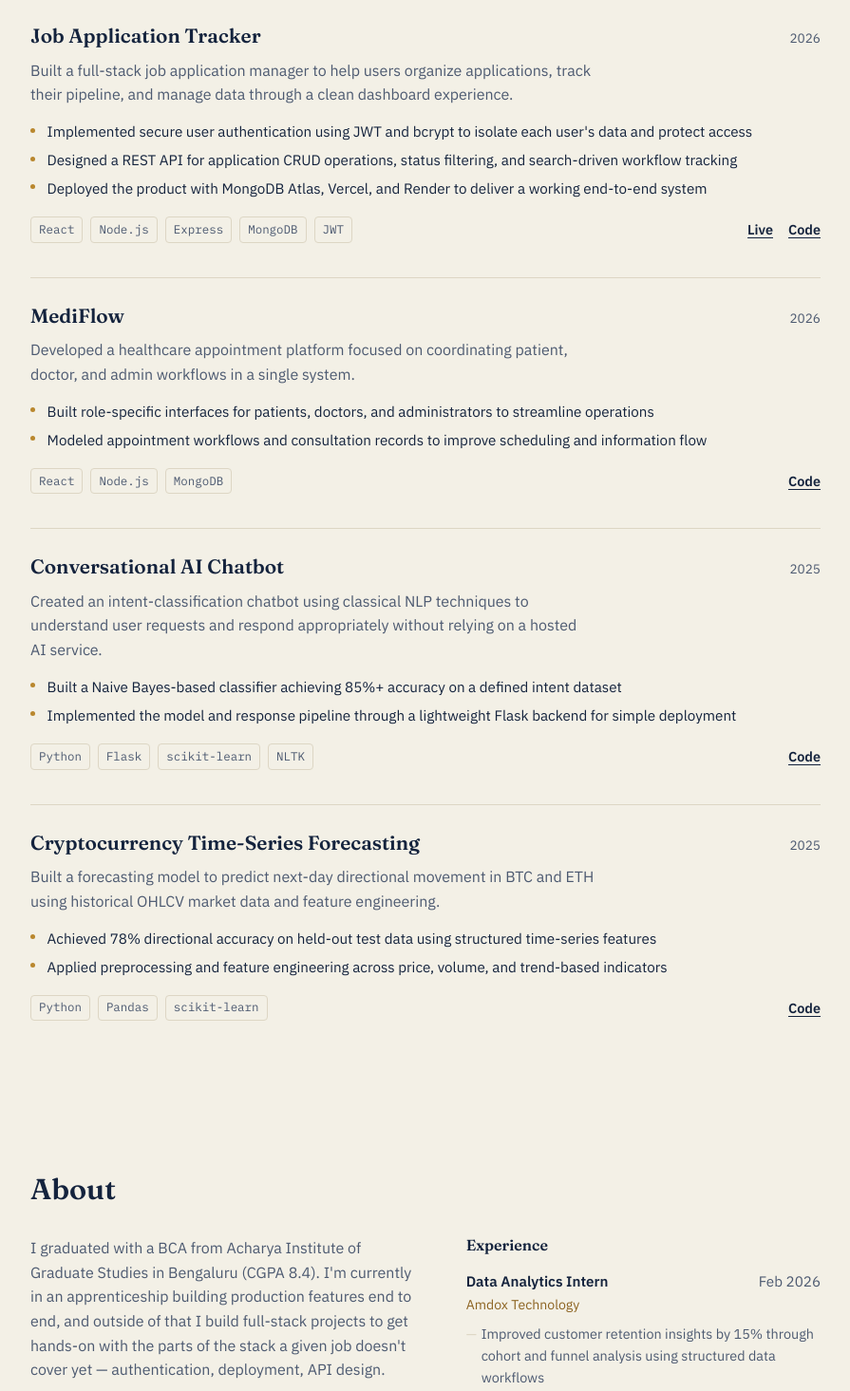
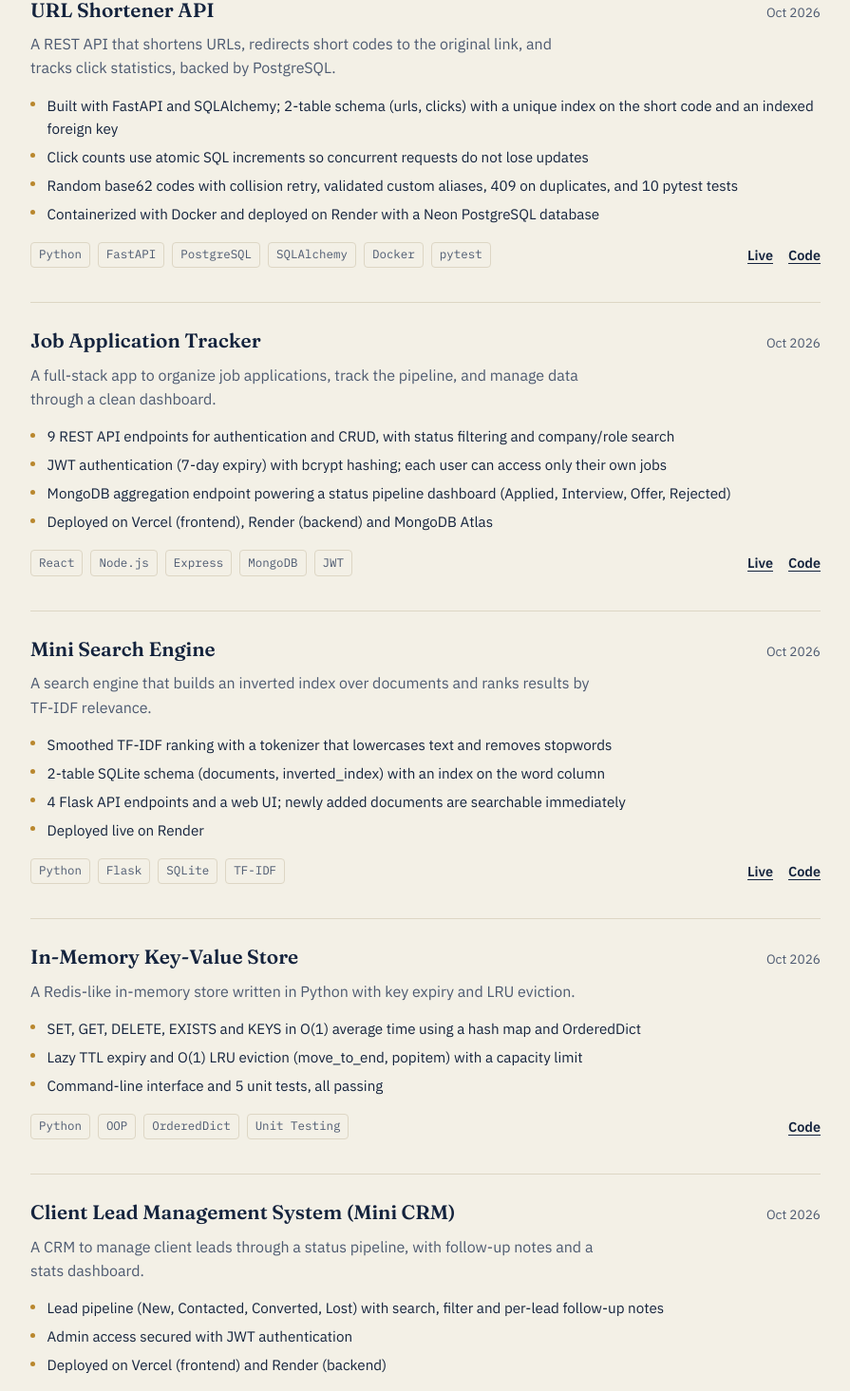
Before and after one commit to amankr04082005-beep/Personal-Portfolio-Website, a React (Vite) app in the folder client/: page / in a window 1280 px wide. Shown: the part 894-2359 px from the top of the page at 95% size, without its empty margins (192-1087 px from the left). Built offline with nearby package versions, Linux system fonts and the light colour scheme; no server answers; the HTML template or start-up script is replaced by a standard one.

Commit message:
Update portfolio content with latest projects

```diff
--- a/client/src/data.js
+++ b/client/src/data.js
@@ -2,7 +2,7 @@ export const profile = {
   name: "Aman Kumar",
   role: "Software Engineer",
   tagline:
-    "Software Engineer focused on building scalable web applications, APIs, and data-driven products — from problem framing to deployment, with a strong emphasis on clean architecture and maintainable code.",
+    "Entry-level Software Engineer who builds and deploys full-stack apps and REST APIs with React, Node.js, FastAPI and PostgreSQL, with a strong base in DSA, OOP and DBMS.",
   location: "Bengaluru, India",
   email: "amankumar04082005@gmail.com",
   phone: "+91 6200428363",
@@ -13,82 +13,98 @@ export const profile = {
 };
 
 export const skills = [
-  {
-    group: "Languages",
-    items: ["Python", "JavaScript", "SQL"],
-  },
-  {
-    group: "Frontend",
-    items: ["React", "HTML5", "CSS3", "Responsive UI"],
-  },
-  {
-    group: "Backend",
-    items: ["Node.js", "Express", "REST APIs", "FastAPI", "Flask"],
-  },
-  {
-    group: "Databases",
-    items: ["MongoDB", "MySQL", "PostgreSQL", "Schema Design"],
-  },
-  {
-    group: "Core CS",
-    items: ["Data Structures & Algorithms", "OOP", "DBMS", "System Design Basics"],
-  },
-  {
-    group: "Tools",
-    items: ["Git/GitHub", "JWT Auth", "Postman", "Deployment"],
-  },
+  { group: "Languages", items: ["Python", "JavaScript", "SQL"] },
+  { group: "Frontend", items: ["React", "HTML5", "CSS3", "Responsive UI"] },
+  { group: "Backend", items: ["Node.js", "Express", "REST APIs", "FastAPI", "Flask", "SQLAlchemy"] },
+  { group: "Databases", items: ["PostgreSQL", "MongoDB", "MySQL", "SQLite", "Schema Design"] },
+  { group: "Core CS", items: ["Data Structures & Algorithms", "OOP", "DBMS"] },
+  { group: "Tools", items: ["Git/GitHub", "Docker", "pytest", "JWT Auth", "Render", "Vercel"] },
 ];
 
 export const projects = [
   {
+    name: "URL Shortener API",
+    period: "Oct 2026",
+    description:
+      "A REST API that shortens URLs, redirects short codes to the original link, and tracks click statistics, backed by PostgreSQL.",
+    highlights: [
+      "Built with FastAPI and SQLAlchemy; 2-table schema (urls, clicks) with a unique index on the short code and an indexed foreign key",
+      "Click counts use atomic SQL increments so concurrent requests do not lose updates",
+      "Random base62 codes with collision retry, validated custom aliases, 409 on duplicates, and 10 pytest tests",
+      "Containerized with Docker and deployed on Render with a Neon PostgreSQL database",
+    ],
+    stack: ["Python", "FastAPI", "PostgreSQL", "SQLAlchemy", "Docker", "pytest"],
+    github: "https://github.com/amankr04082005-beep/url-shortener",
+    live: "https://url-shortener-5g04.onrender.com/docs",
+  },
+  {
     name: "Job Application Tracker",
-    period: "2026",
+    period: "Oct 2026",
     description:
-      "Built a full-stack job application manager to help users organize applications, track their pipeline, and manage data through a clean dashboard experience.",
+      "A full-stack app to organize job applications, track the pipeline, and manage data through a clean dashboard.",
     highlights: [
-      "Implemented secure user authentication using JWT and bcrypt to isolate each user's data and protect access",
-      "Designed a REST API for application CRUD operations, status filtering, and search-driven workflow tracking",
-      "Deployed the product with MongoDB Atlas, Vercel, and Render to deliver a working end-to-end system",
+      "9 REST API endpoints for authentication and CRUD, with status filtering and company/role search",
+      "JWT authentication (7-day expiry) with bcrypt hashing; each user can access only their own jobs",
+      "MongoDB aggregation endpoint powering a status pipeline dashboard (Applied, Interview, Offer, Rejected)",
+      "Deployed on Vercel (frontend), Render (backend) and MongoDB Atlas",
     ],
     stack: ["React", "Node.js", "Express", "MongoDB", "JWT"],
     github: "https://github.com/amankr04082005-beep/job-tracker",
     live: "https://job-tracker-one-taupe.vercel.app",
   },
   {
+    name: "Mini Search Engine",
+    period: "Oct 2026",
+    description:
+      "A search engine that builds an inverted index over documents and ranks results by TF-IDF relevance.",
+    highlights: [
+      "Smoothed TF-IDF ranking with a tokenizer that lowercases text and removes stopwords",
+      "2-table SQLite schema (documents, inverted_index) with an index on the word column",
+      "4 Flask API endpoints and a web UI; newly added documents are searchable immediately",
+      "Deployed live on Render",
+    ],
+    stack: ["Python", "Flask", "SQLite", "TF-IDF"],
+    github: "https://github.com/amankr04082005-beep/mini-search-engine",
+    live: "https://mini-search-engine-5k3o.onrender.com",
+  },
+  {
+    name: "In-Memory Key-Value Store",
+    period: "Oct 2026",
+    description:
+      "A Redis-like in-memory store written in Python with key expiry and LRU eviction.",
+    highlights: [
+      "SET, GET, DELETE, EXISTS and KEYS in O(1) average time using a hash map and OrderedDict",
+      "Lazy TTL expiry and O(1) LRU eviction (move_to_end, popitem) with a capacity limit",
+      "Command-line interface and 5 unit tests, all passing",
+    ],
+    stack: ["Python", "OOP", "OrderedDict", "Unit Testing"],
+    github: "https://github.com/amankr04082005-beep/kv-store",
+  },
+  {
+    name: "Client Lead Management System (Mini CRM)",
+    period: "Oct 2026",
+    description:
+      "A CRM to manage client leads through a status pipeline, with follow-up notes and a stats dashboard.",
+    highlights: [
+      "Lead pipeline (New, Contacted, Converted, Lost) with search, filter and per-lead follow-up notes",
+      "Admin access secured with JWT authentication",
+      "Deployed on Vercel (frontend) and Render (backend)",
+    ],
+    stack: ["React", "Node.js", "Express", "MongoDB", "JWT"],
+    github: "https://github.com/amankr04082005-beep/mini-crm",
+    live: "https://mini-irr1pwwfq-newzenexperts-solution.vercel.app",
+  },
+  {
     name: "MediFlow",
     period: "2026",
     description:
-      "Developed a healthcare appointment platform focused on coordinating patient, doctor, and admin workflows in a single system.",
+      "A healthcare platform focused on coordinating patient, doctor, and admin workflows in a single system.",
     highlights: [
-      "Built role-specific interfaces for patients, doctors, and administrators to streamline operations",
+      "Role-specific interfaces for patients, doctors, and administrators to streamline operations",
       "Modeled appointment workflows and consultation records to improve scheduling and information flow",
     ],
-    stack: ["React", "Node.js", "MongoDB"],
-    github: "https://github.com/amankr04082005-beep",
-  },
-  {
-    name: "Conversational AI Chatbot",
-    period: "2025",
-    description:
-      "Created an intent-classification chatbot using classical NLP techniques to understand user requests and respond appropriately without relying on a hosted AI service.",
-    highlights: [
-      "Built a Naive Bayes-based classifier achieving 85%+ accuracy on a defined intent dataset",
-      "Implemented the model and response pipeline through a lightweight Flask backend for simple deployment",
-    ],
-    stack: ["Python", "Flask", "scikit-learn", "NLTK"],
-    github: "https://github.com/amankr04082005-beep",
-  },
-  {
-    name: "Cryptocurrency Time-Series Forecasting",
-    period: "2025",
-    description:
-      "Built a forecasting model to predict next-day directional movement in BTC and ETH using historical OHLCV market data and feature engineering.",
-    highlights: [
-      "Achieved 78% directional accuracy on held-out test data using structured time-series features",
-      "Applied preprocessing and feature engineering across price, volume, and trend-based indicators",
-    ],
-    stack: ["Python", "Pandas", "scikit-learn"],
-    github: "https://github.com/amankr04082005-beep",
+    stack: ["React", "Node.js", "MongoDB", "FastAPI"],
+    github: "https://github.com/amankr04082005-beep/Hospital-manegment-system",
   },
 ];
 
@@ -114,16 +130,16 @@ export const experience = [
 ];
 
 export const certifications = [
-  { name: "Problem Solving (Intermediate)", issuer: "HackerRank" },
+  { name: "Problem Solving (Intermediate)", issuer: "HackerRank, 2026" },
+  { name: "Python with DSA", issuer: "Unstop, 2026" },
+  { name: "GitHub Workflow Mastery", issuer: "2026" },
   { name: "Data Structures and Algorithms", issuer: "GeeksforGeeks" },
-  { name: "Python with DSA", issuer: "Unstop" },
   { name: "Google Data Analytics Professional Certificate", issuer: "Coursera, 2024" },
   { name: "Microsoft Power BI Data Analyst Associate", issuer: "Microsoft Learn, 2024" },
 ];
 
 export const achievements = [
-  "3rd rank, Coding and Debugging Competition",
-  "Volunteered at an IT fest, coordinating event logistics",
-  "Participated in NSS's \"Walk to EmpowHER\" women-empowerment initiative",
-  "Participated in Hindustan Scouts and Guides Association activities",
+  "3rd rank in Coding and Debugging Competition (3-member team), IT Fest 2024, Acharya Institute of Graduate Studies",
+  "Volunteered at IT Quiz 2024, supporting event coordination",
+  "Participated in NSS's \"Walk to EmpowHER\" women-empowerment initiative, 2024",
 ];
```
